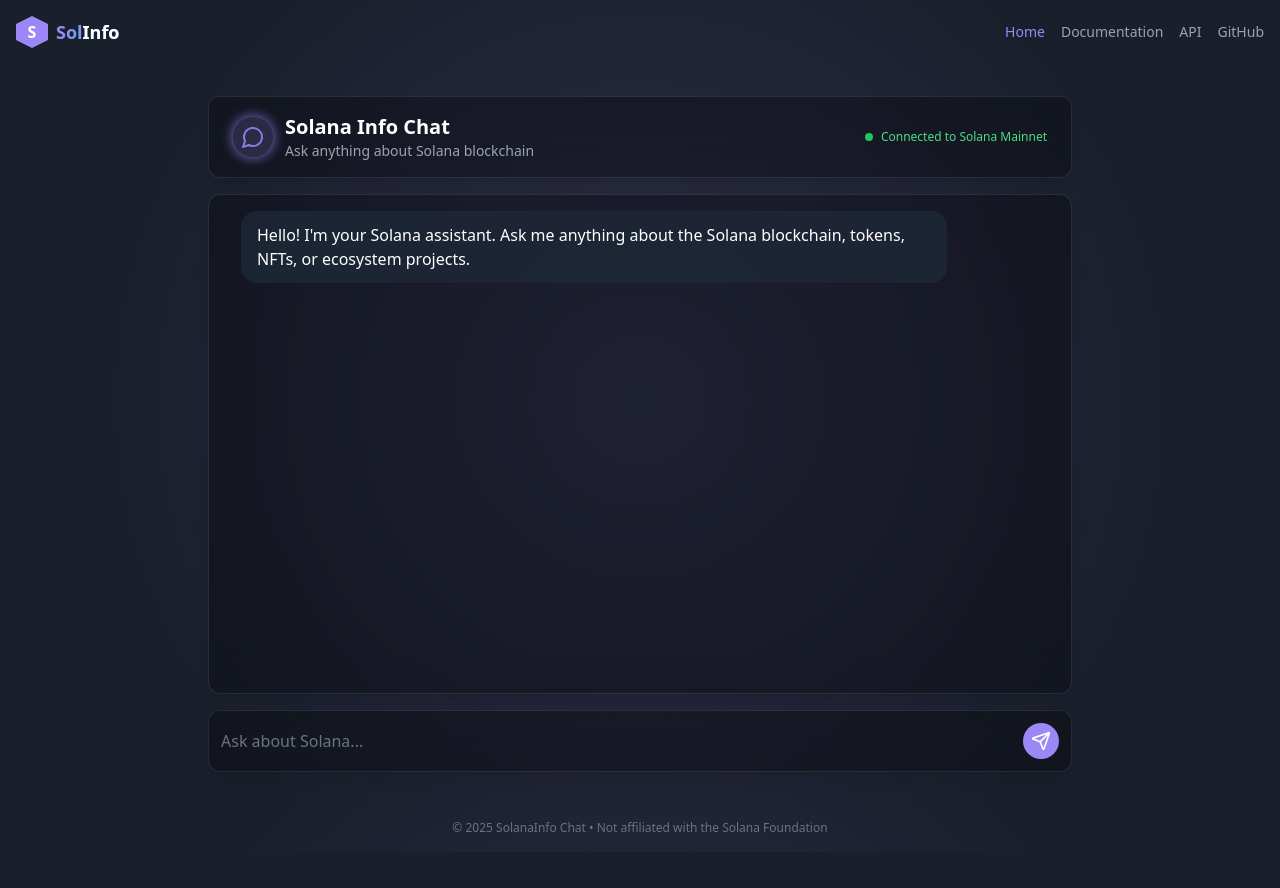
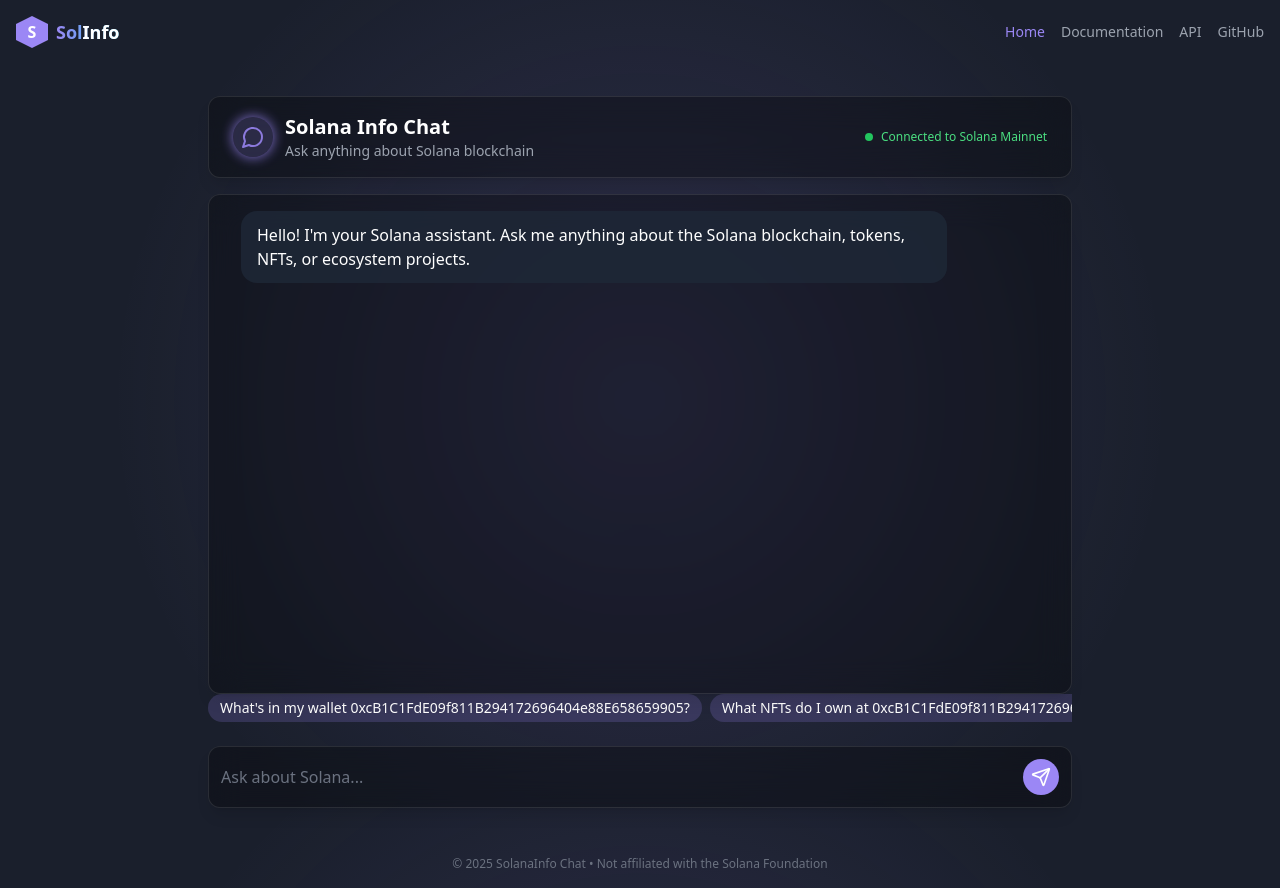
Before and after one commit to amitpatel-wstf/blockchain-chat, a React (Vite) app: page / in a window 1280 px wide. Before the commit the page ends 852 px from the top, so only its background shows below. Built offline with nearby package versions, Linux system fonts and the light colour scheme.

Commit message:
Add suggested questions to UI
Add suggested questions above the chat input for user convenience.

```diff
--- a/src/components/ChatInput.tsx
+++ b/src/components/ChatInput.tsx
@@ -4,9 +4,10 @@ import { Send } from 'lucide-react';
 
 interface ChatInputProps {
   onSendMessage: (message: string) => void;
+  suggestedPrompts?: string[];
 }
 
-const ChatInput: React.FC<ChatInputProps> = ({ onSendMessage }) => {
+const ChatInput: React.FC<ChatInputProps> = ({ onSendMessage, suggestedPrompts }) => {
   const [message, setMessage] = useState('');
 
   const handleSubmit = (e: React.FormEvent) => {
@@ -17,7 +18,28 @@ const ChatInput: React.FC<ChatInputProps> = ({ onSendMessage }) => {
     }
   };
 
+  const handlePromptClick = (prompt: string) => {
+    onSendMessage(prompt);
+  };
+
   return (
+    <>
+      {suggestedPrompts && suggestedPrompts.length > 0 && (
+        <div className="mb-4 overflow-x-auto">
+          <div className="flex gap-2 pb-2 flex-nowrap">
+            {suggestedPrompts.map((prompt, index) => (
+              <button
+                key={index}
+                onClick={() => handlePromptClick(prompt)}
+                className="whitespace-nowrap px-3 py-1 bg-solana-purple/20 text-white text-sm rounded-full hover:bg-solana-purple/40 transition-colors"
+              >
+                {prompt}
+              </button>
+            ))}
+          </div>
+        </div>
+      )}
+
       <form onSubmit={handleSubmit} className="glass-card p-3 mt-4">
         <div className="flex items-center">
           <input
@@ -35,6 +57,7 @@ const ChatInput: React.FC<ChatInputProps> = ({ onSendMessage }) => {
           </button>
         </div>
       </form>
+    </>
   );
 };
 
--- a/src/components/SolanaChatContainer.tsx
+++ b/src/components/SolanaChatContainer.tsx
@@ -1,4 +1,3 @@
-
 import React, { useState, useEffect, useRef } from 'react';
 import ChatHeader from './ChatHeader';
 import ChatMessage, { MessageType } from './ChatMessage';
@@ -61,6 +60,20 @@ const sampleResponses = [
   }
 ];
 
+// Suggested prompts for users
+const suggestedPrompts = [
+  "What's in my wallet 0xcB1C1FdE09f811B294172696404e88E658659905?",
+  "What NFTs do I own at 0xcB1C1FdE09f811B294172696404e88E658659905?",
+  "Show my DeFi positions for 0xd100d8b69c5ae23d6aa30c6c3874bf47539b95fd",
+  "What is my net worth at 0x1f9090aaE28b8a3dCeaDf281B0F12828e676c326?",
+  "Generate a PnL for my wallet 0xcB1C1FdE09f811B294172696404e88E658659905",
+  "What token approvals have I made for 0xcB1C1FdE09f811B294172696404e88E658659905?",
+  "Show my swap history for 0xcB1C1FdE09f811B294172696404e88E658659905",
+  "What chains am I active on 0xcB1C1FdE09f811B294172696404e88E658659905?",
+  "What's the domain for 0x94ef5300cbc0aa600a821ccbc561b057e456ab23?",
+  "What wallet owns vitalik.eth?"
+];
+
 const SolanaChatContainer: React.FC = () => {
   const [messages, setMessages] = useState<MessageType[]>([
     {
@@ -120,7 +133,10 @@ const SolanaChatContainer: React.FC = () => {
         </div>
       </div>
 
-      <ChatInput onSendMessage={handleSendMessage} />
+      <ChatInput
+        onSendMessage={handleSendMessage}
+        suggestedPrompts={suggestedPrompts}
+      />
     </div>
   );
 };
```
Lines whose indentation alone changed are shown as unchanged.
